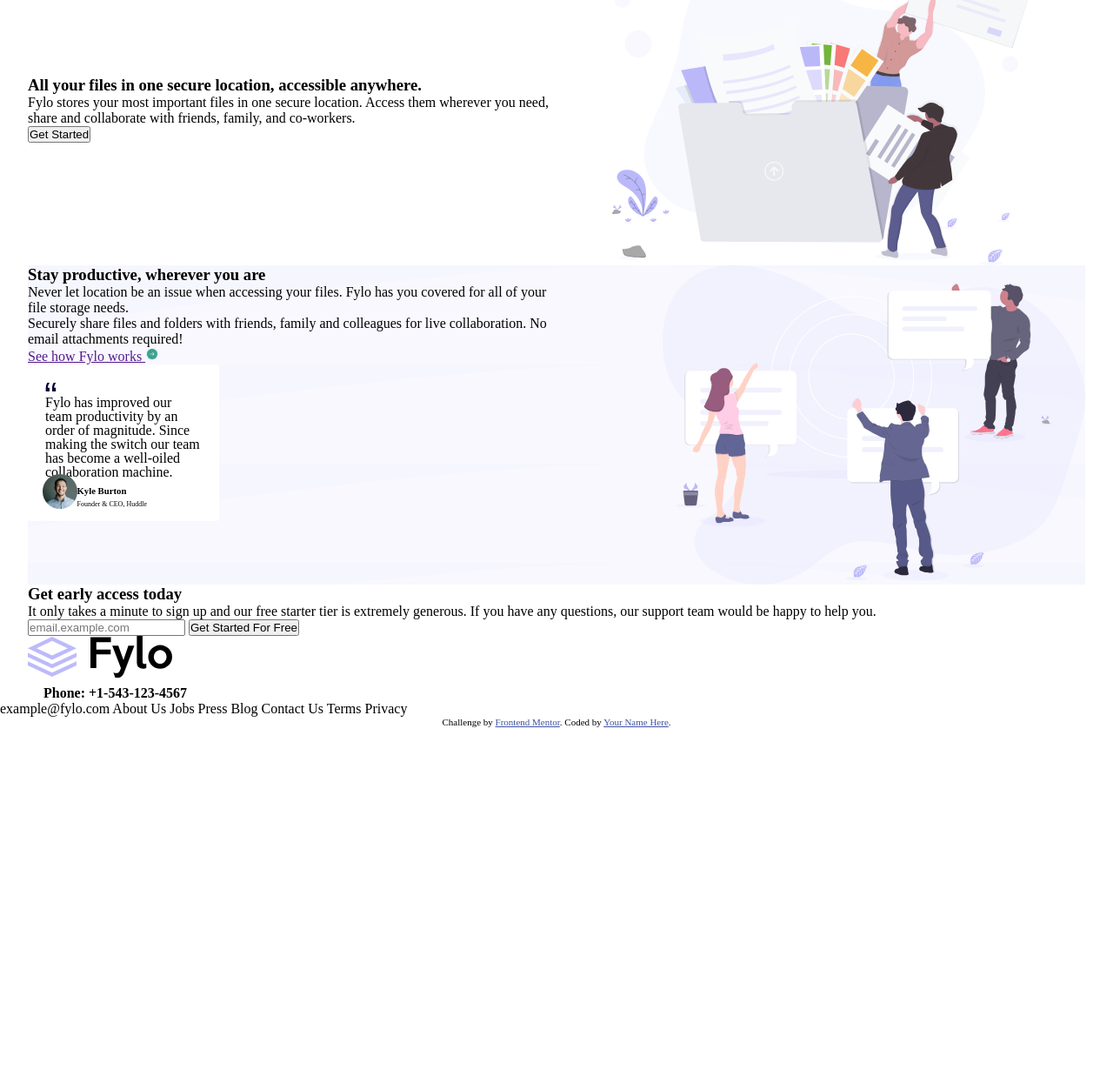
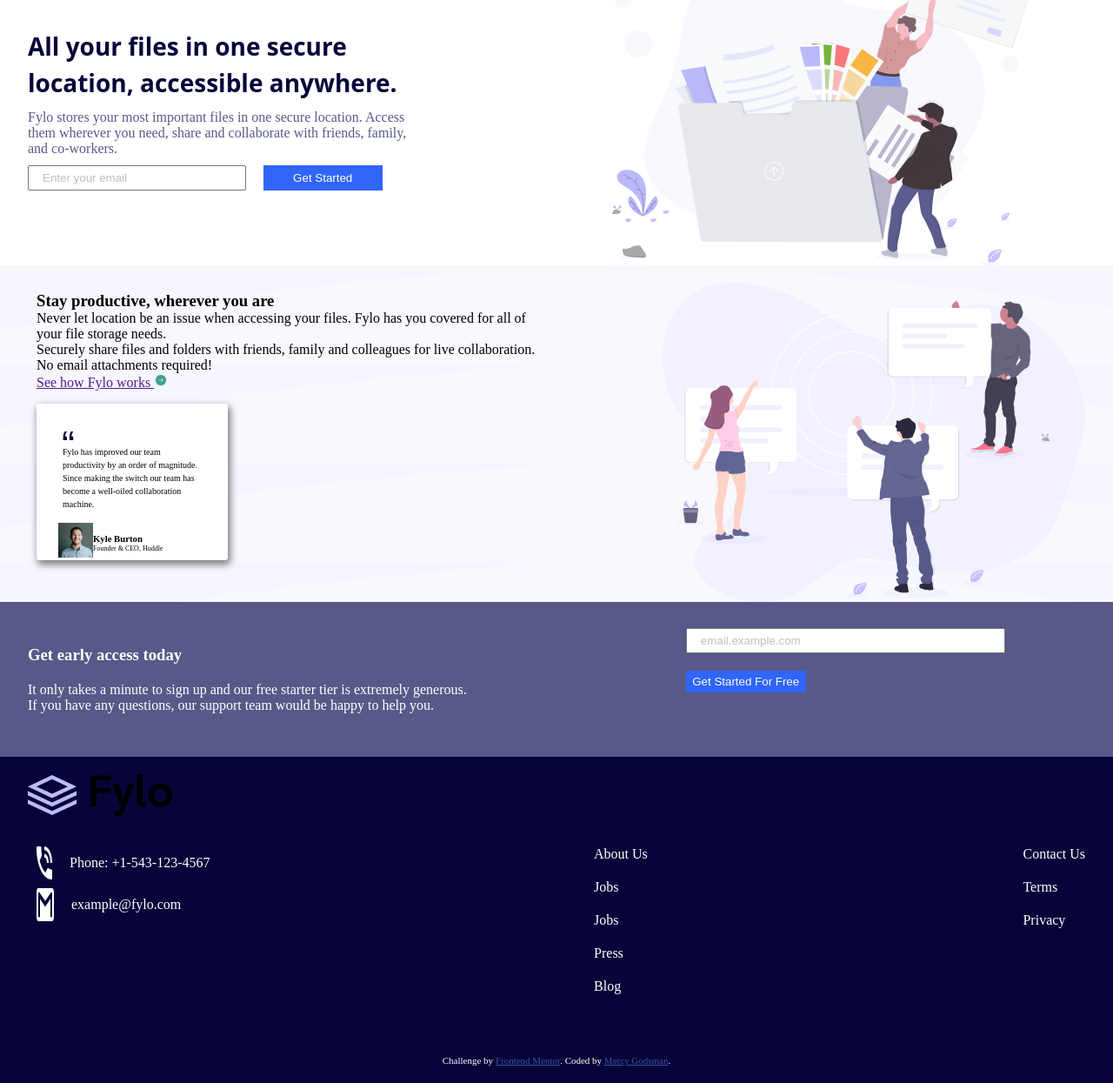
Before and after one commit to Mecylinda/Fylo-LandingPage, a plain HTML site: page index.html in a window 1280 px wide. Shown: the part 108-1353 px from the top of the page at 87% size. Before the commit the page ends 944 px from the top, so only its background shows below. Drawn offline with Linux system fonts and the light colour scheme; a web font is replaced by a local one.

Commit message:
I updated the design

```diff
--- a/index.html
+++ b/index.html
@@ -3,6 +3,7 @@
 <head>
   <meta charset="UTF-8">
   <meta name="viewport" content="width=device-width, initial-scale=1.0"> <!-- displays site properly based on user's device -->
+  <link rel="stylesheet" href="(https://fonts.google.com/specimen/Open+Sans)">
 
   <link rel="icon" type="image/png" sizes="32x32" href="./images/favicon-32x32.png">
 <link rel="stylesheet" href="style.css">
@@ -17,8 +18,8 @@
 </head>
 <body>
 
-  <main>
-    <nav class="nav">
+  <div class="container">
+    <nav class="nav control">
       <div class="logo">
         <img src="./images/logo.svg" alt="">
       </div>
@@ -28,22 +29,28 @@
         <li> Sign In</li>
         </ul>
     </nav>
-    <section class="illustration-1">
-      <div class="hero-A">
+    <section class="A">
+      <div class="illustration-1 control">
+        <div class="hero-A">
         <h3> All your files in one secure location, accessible anywhere.</h3>
         <p> Fylo stores your most important files in one secure location.
   Access them wherever you need, share and collaborate with friends,
   family, and co-workers.</p>
+  <div class="btn">
+    <input type="text" name="" id="" placeholder="Enter your email">
         <button>Get Started</button>
+  </div>
 
-      </div>
+      </div >
       <div class="hero-B">
         <img src="./images/illustration-1.svg" alt="">
 
       </div>
+      </div>
     </section>
-    <section class="illustration-2">
-      <div class="text">
+    <section  class="B">
+  <div class="illustration-2 control">
+    <div class="text">
         <h3 >
             Stay productive, wherever you are
 
@@ -77,9 +84,12 @@
       <div class="image">
         <img src="./images/illustration-2.svg" alt="">
       </div>
+  </div>
+
     </section>
-    <section>
-      <div>
+    <section class="C">
+      <div class="sign-up control">
+        <div  class="sign-up-text">
         <h3>
           Get early access today
         </h3>
@@ -89,20 +99,51 @@
 
         </p>
         </div>
-        <div>
+        <div class="sign-up-btn">
           <input type="text" placeholder="email.example.com">
           <button>Get Started For Free</button>
         </div>
+      </div>
     </section>
     <footer>
-      <img src="./images/logo.svg" alt="">
-      <div>
+       <div class="control">
+        <img id="logo" src="./images/logo.svg" alt="" >
+      <div class="footer">
+       <div class="contact">
+         <div class="phone">
+            <img src="./images/icon-phone.svg" alt=""><p>Phone: +1-543-123-4567</p>
+          </div>
+      <div class="email">
+        <img src="./images/icon-email.svg" alt="">
+       <p>example@fylo.com</p>
+        </div>
+
+       </div>
+
+
+        <div class="about-us">
+          <p> About Us</p>
+          <p>Jobs</p>
+          <p>Jobs</p>
+          <p>Press</p>
+          <p>Blog</p>
+        </div>
         <div>
-          <img src="./images/icon-phone.svg" alt=""><b>Phone: +1-543-123-4567</b>
+          <p>Contact Us</p>
+          <p>Terms</p>
+          <p> Privacy</p>
         </div>
+        </div>
+
+        <div>
+
+        </div>
+
+
       </div>
+       </div>
     </footer>
-  </main>
+  </div>
 
 
 
@@ -119,21 +160,18 @@
 
 
 
-  example@fylo.com
 
-  About Us
-  Jobs
-  Press
-  Blog
 
-  Contact Us
-  Terms
-  Privacy
+
+
+
+
+
 
   <footer>
     <p class="attribution">
       Challenge by <a href="https://www.frontendmentor.io?ref=challenge" target="_blank">Frontend Mentor</a>.
-      Coded by <a href="#">Your Name Here</a>.
+      Coded by <a href="#">Mercy Godsman</a>.
     </p>
   </footer>
 </body>
--- a/style.css
+++ b/style.css
@@ -4,11 +4,14 @@
     box-sizing: border-box;
 
 }
-main{
+
+.control{
     margin: auto;
     width: 95%;
     max-width: 1440px;
 }
+
+
 .nav{
     display: flex;
     justify-content: space-between;
@@ -36,8 +39,43 @@ main{
     justify-content: space-between;
     align-items: center;
 }
+.illustration-1 h3{
+    color: hsl(243, 87%, 12%);
+    font-size: 28px;
+    line-height: 1.5em;
+    font-weight: 700;
+    font-family: open Sans;
+    margin-bottom: 10px;
+    width: 75%;
+}
+.illustration-1 p{
+    color: hsl(238, 22%, 44%);
+   margin-bottom: 10px;
+width: 75%;
+}
 .hero-A{
     width: 50%;
+}
+button{
+width: 30%;
+padding: 5px;
+background-color: hsl(224, 93%, 58%);
+color: white;
+border: none;
+}
+input{
+    width: 55%;
+    padding: 5px;
+}
+input::placeholder{
+    color: hsl(0, 0%, 75%);
+    padding: 10px;
+}
+.btn{
+    display: flex;
+    gap: 20px;
+  width: 75%;
+
 }
 .hero-B {
     width: 50%;
@@ -45,15 +83,28 @@ main{
     justify-content: center;
     align-items: center;
 }
+.B{
+    background: url("images/bg-curve-desktop.svg");
+    background-color: hsl(240, 75%, 98%);
+
+}
 .illustration-2{
+
     display: flex;
     justify-content: center;
-    background-color: #f6f6fe;
-    background-image: url("images/bg-curve-desktop.svg");
+   padding-top: 20px;
+
+
+}
+
+.text a {
+    margin-bottom: 15px;
 }
 .illustration-2 .text{
     width: 50%;
+    padding: 10px;
 }
+
 .illustration-2 .image{
     width: 50%;
     display: flex;
@@ -68,7 +119,7 @@ main{
     width: 85%;
 
     height: 30%;
-    margin: 0 auto;
+    margin: 15px auto;
 }
 .Avatar-text{
     display: flex;
@@ -79,13 +130,21 @@ main{
     height: 70%;
     padding: 20px;
 }
+.quote-box p{
+    margin-bottom: 15px;
+}
 .card{
   background-color: white;
   width: 220px;
  height:  180px;
-line-height: 1em;
  border-radius: 3px;
-
+ padding: 10px;
+ margin: 15px 0;
+ box-shadow: 2px 4px 8px 1px rgba(2, 2, 0, 0.5) ;
+}
+.card p{
+  font-size: 10px;
+  line-height: 1.5em;
 
 }
 .Avatar-box p{
@@ -97,7 +156,114 @@ font-size: 8px;
  img.images{
 width: 40px;
 height: 40px;
-border-radius: 35px;
-margin-bottom: 40px;
+
 
 }
+.sign-up{
+    display: flex;
+    justify-content: space-between;
+    gap:  20px;
+    color: white;
+  padding: 30px 0;
+
+}
+.C{
+    background-color: hsl(238, 22%, 44%);
+}
+.sign-up h3,  .sign-up p{
+    width: 70%;
+    margin: 20px 0;
+
+}
+.sign-up-btn{
+display: flex;
+flex-direction: column;
+gap: 20px;
+width: 50%;
+}
+.sign-up-btn button{
+    width: 30%;
+    color: white;
+}
+.sign-up-btn input{
+    width: 80%;
+}
+footer{
+    background-color: hsl(243, 87%, 12%);
+    color: white;
+    padding: 20px 0;
+
+}
+.phone, .email{
+    display: flex;
+    gap: 20px;
+    margin: 10px;
+}
+#logo{
+  color: white;
+}
+.footer{
+    display: flex;
+        justify-content: space-between;
+        /* align-items: center; */
+        margin: 20px 0;
+}
+.footer p{
+   padding: 10px 0;
+}
+
+
+
+
+
+
+
+@media  screen and (max-width: 600px){
+    .nav {
+            display: flex;
+            justify-content: center;
+
+        }
+    .nav img{
+        width: 50%;
+        height: 50%;
+    }
+        .menu li {
+        padding: 0 10px;
+        }
+    .illustration-1 {
+            display: flex;
+            flex-direction: column;
+
+        }
+     .btn {
+             display: flex;
+             flex-direction: column;
+             gap: 20px;
+             /* width: 75%; */
+
+                }
+        .hero-B {
+            /* width: 50%; */
+            display: flex;
+            flex-direction: column;
+            justify-content: center;
+            align-items: center;
+        }
+        .illustration-2 {
+
+         display: flex;
+         flex-direction: column;
+         justify-content: center;
+         padding-top: 20px;
+
+
+     }
+         .illustration-2 .image {
+             /* width: 50%; */
+             display: flex;
+             flex-direction: column;
+
+         }
+
+}
```
